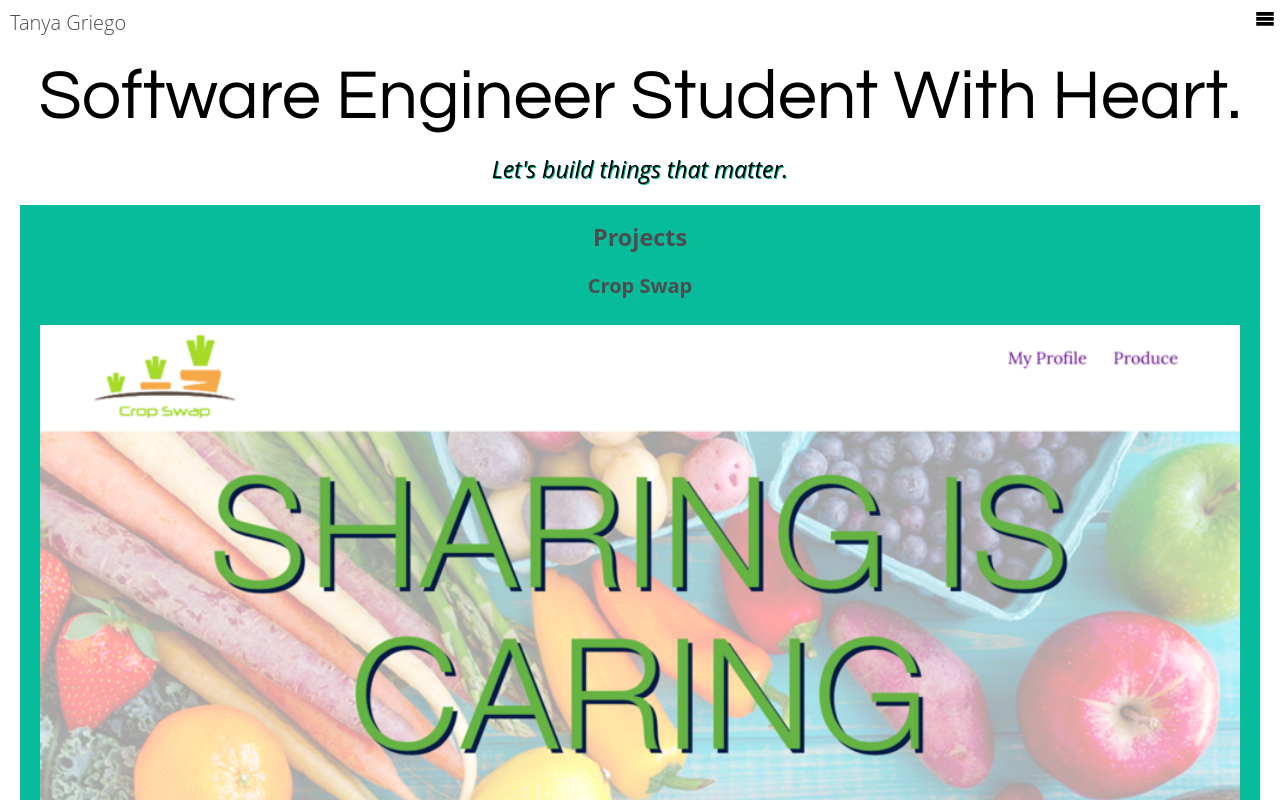
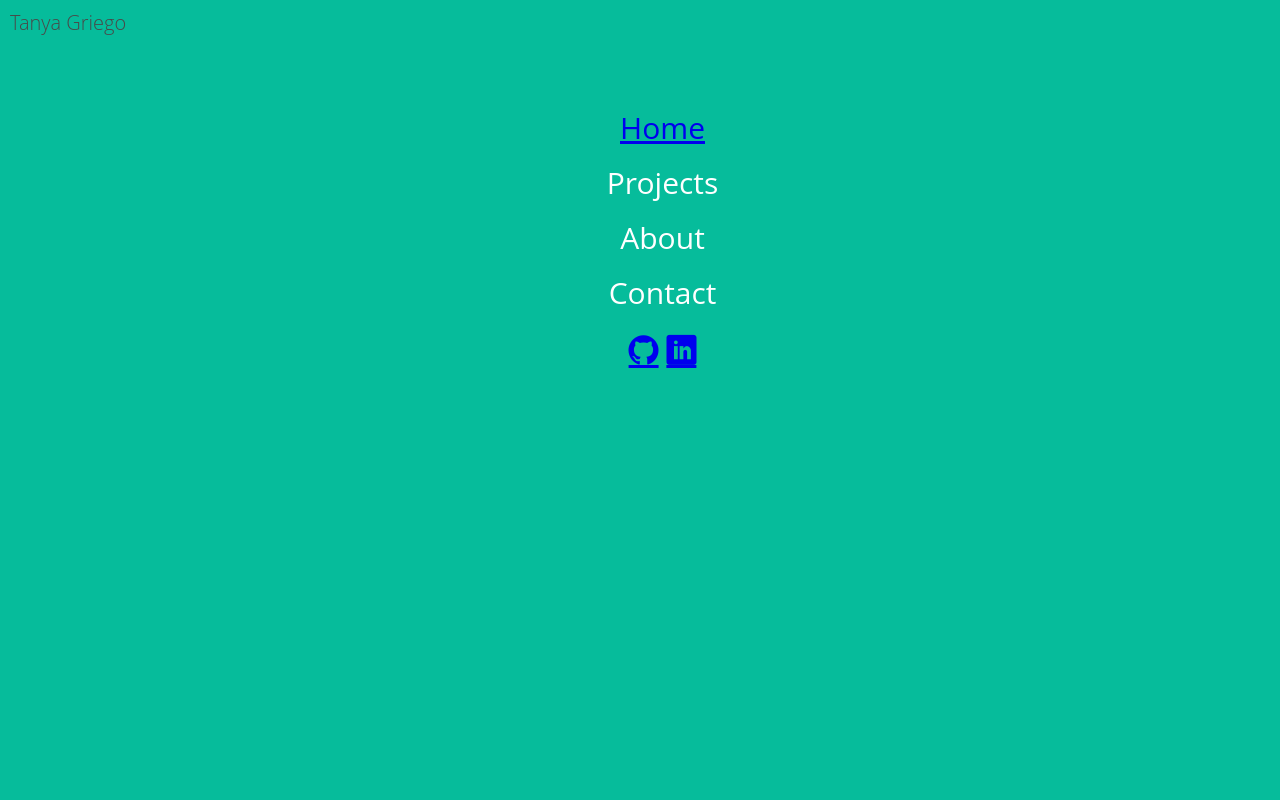
Before and after one commit to tanyagriego/Portfolio, a plain HTML site: page index.html in a window 1280 px wide. Both pictures are taken after a click on the element 735 px from the left and 18 px from the top of the page. Shown: the top 800 px of the page. Drawn offline with nearby package versions, Linux system fonts and the light colour scheme; files whose address does not match are found by name.

Commit message:
JS for opening modal window now working

```diff
--- a/index.html
+++ b/index.html
@@ -27,8 +27,8 @@
           <li class="tab" data-content="projects"><a href="#"></a>Projects</li>
           <li class="tab" data-content="about"><a href="#"></a>About</li>
           <li class="tab" data-content="contact"><a href="#"></a>Contact</li>
-          <a href="https://github.com/tanyagriego/" target="_blank" class="icon-github"></a>
-          <a href="https://www.linkedin.com/in/tanyagriego/" target="_blank" class="icon-linkedin"></a>
+          <li> <a href="https://github.com/tanyagriego/" target="_blank" class="icon-github"></a>
+          <a href="https://www.linkedin.com/in/tanyagriego/" target="_blank" class="icon-linkedin"></a></li>
         </ul>
       </div>
     </nav>
--- a/js/home.js
+++ b/js/home.js
@@ -27,14 +27,13 @@ function handleMainNav() {
 // modal
 // ----------------------------------------------------
 
-// function modalOverlay() {
-//   $('.main-nav').on('click', '' function(event) {
-//     event.preventDefault();
-//   $('.modal-overlay').addClass('.is-visible');
-//
-//   $('.modal-overlay.is-visible').show();
-//   })
-// };
+function modalOverlay() {
+  $('.icon.icon-menu').on('click', function(event) {
+    event.preventDefault();
+  $('.modal-overlay').addClass('is-visible');
+  $('.modal-overlay.is-visible').show();
+  })
+};
 //----------------------------------------------------
 //handlebars template
 //----------------------------------------------------
@@ -63,6 +62,6 @@ $('#projects').append(project.toHtml());
 
 $(document).ready(function() {
 handleMainNav ();
-// modalOverlay ();
+modalOverlay ();
 // Project.prototype.toHtml();
-})
+});
--- a/styles/module.css
+++ b/styles/module.css
@@ -13,14 +13,10 @@
 .main-nav ul {
   background-color: transparent;
   color: white;
-  display: none;
   list-style: none;
-  float: right;
-  clear: both;
   padding: 0;
-  margin: 0;
-  width: -90px;
-  position: absolute;
+  margin-top: 5em;
+  text-align: center;
   z-index: 2;
 }
 
@@ -33,7 +29,7 @@
   font-size: 1.5em;
   margin-left: 1.5em;
   padding: .5em .2em;
-  text-align: center;
+  /*text-align: center;*/
   /*border-bottom: 1px solid #ccc;*/
   z-index: 2;
 }
@@ -47,7 +43,7 @@
   position: fixed;
   right: 0;
   top: 0;
-  width: 1000%;
+  width: 100%;
   visibility: hidden;
   z-index: 1;
 }
```
